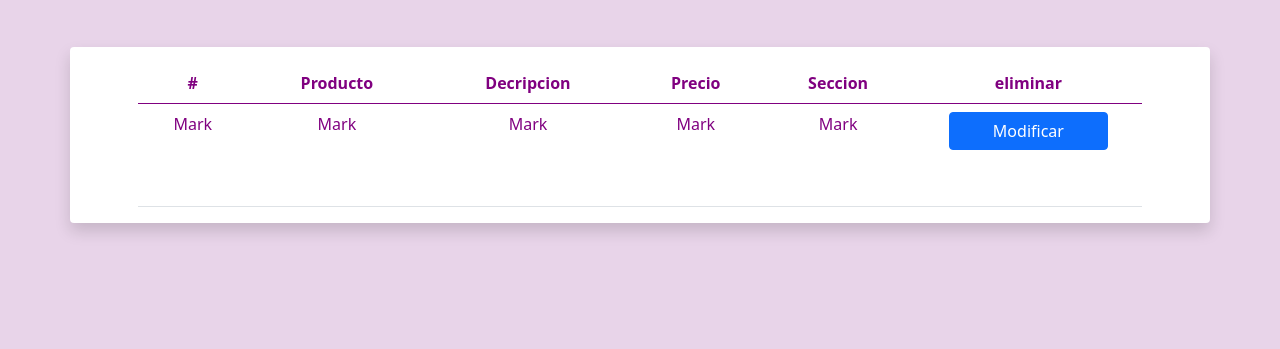
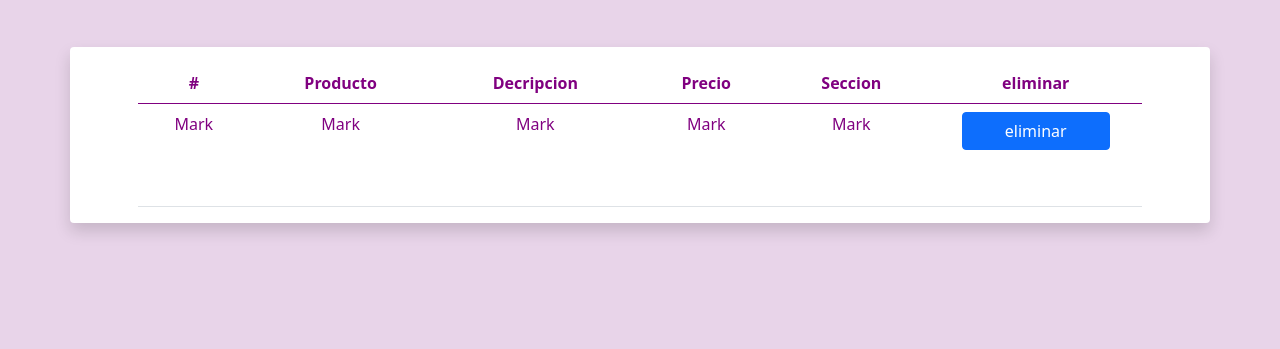
Before and after one commit to eypino/django-petit-cherie, a Django app: page /eliminar in a window 1280 px wide. Shown: the part 137-486 px from the top of the page. Run offline with Django 4.2, Linux system fonts and the light colour scheme.

Commit message:
tabla de eliminar intento01

```diff
--- a/petit_cherie/tienda/templates/html/eliminar.html
+++ b/petit_cherie/tienda/templates/html/eliminar.html
@@ -89,7 +89,7 @@
                                 <td>Mark</td>
                                 <td>Mark</td>
                                 <td>Mark</td>
-                                <td><button class="btn btn-primary w-75 mb-5" id="botonCompletarReg" type="button">Modificar</button></td>
+                                <td><button class="btn btn-primary w-75 mb-5" id="botonCompletarReg" type="button">eliminar</button></td>
                             </tr>
                         </tbody>
                     </table>
```
